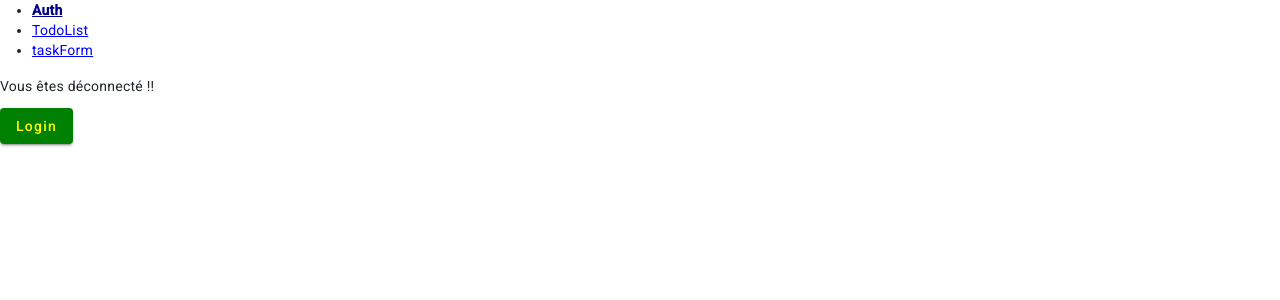
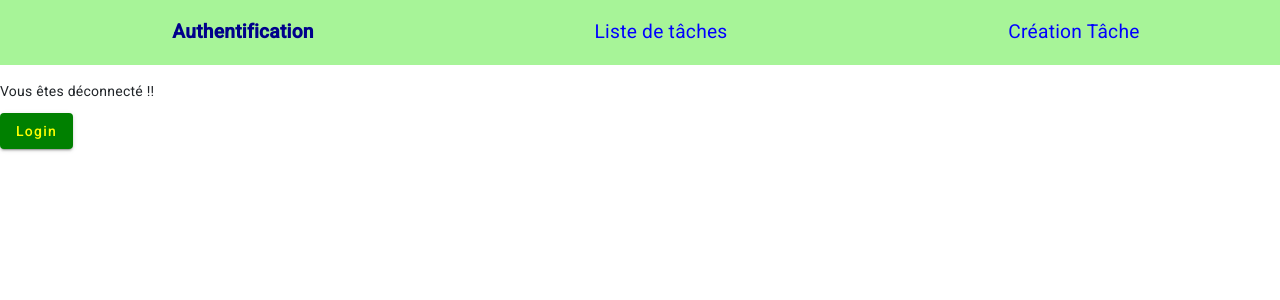
Before and after one commit to yannformation/todo, an Angular app: page /login in a window 1280 px wide. Shown: the top 300 px of the page. Built offline with nearby package versions, Linux system fonts and the light colour scheme.

Commit message:
amélioration css

```diff
--- a/src/app/components/nav/nav.component.html
+++ b/src/app/components/nav/nav.component.html
@@ -1,12 +1,12 @@
 <!-- <app-login></app-login> -->
 <ul>
   <li routerLinkActive="active" [routerLinkActiveOptions]="{exact: true}">
-    <a routerLink="login">Auth</a>
+    <a routerLink="login">Authentification</a>
   </li>
   <li routerLinkActive="active" [routerLinkActiveOptions]="{exact: true}">
-    <a routerLink="todolist">TodoList</a>
+    <a routerLink="todolist">Liste de tâches</a>
   <li routerLinkActive="active" [routerLinkActiveOptions]="{exact: true}">
-    <a routerLink="taskForm">taskForm</a>
+    <a routerLink="taskForm">Création Tâche</a>
   </li>
 </ul>
 <app-logout></app-logout>
--- a/src/app/components/nav/nav.component.scss
+++ b/src/app/components/nav/nav.component.scss
@@ -7,3 +7,21 @@
 a {
   color: blue;
 }
+
+ul{
+  display: flex;
+  justify-content: space-around;
+  background-color: rgb(167, 244, 152);
+  line-height: 4rem;
+}
+
+ul li a {
+  text-decoration: none;
+  font-size: 1.2rem;
+  text-align: center;
+
+}
+
+ul li{
+  list-style-type: none;
+}
--- a/src/app/components/task-form/task-form.component.html
+++ b/src/app/components/task-form/task-form.component.html
@@ -1,4 +1,7 @@
-
+<div class="card text-center">
+  <div class="card-header">Création d'une tâche
+  </div>
+  <div class="card-body">
   <form (ngSubmit)="onSubmit(taskForm)" #taskForm="ngForm">
     <input type="text" name="title" placeholder="Titre de la tâche" ngModel required>
     <input type="text" name="description" placeholder="Description" ngModel required>
@@ -7,6 +10,8 @@
       <option name="En Cours" value="En Cours">En Cours</option>
       <option name="terminé" value="Terminé">Terminé</option>
     </select>
-    <button type="submit" name="submit" [disabled]="!taskForm.valid">Valider</button>
+
+      <button type="submit" name="submit" [disabled]="!taskForm.valid">Valider</button> <!-- [disabled]="!taskForm.valid" pour bloquer bouton en cas de formulaire mal complété -->
 
     </form>
+  </div>
--- a/src/app/components/task-form/task-form.component.scss
+++ b/src/app/components/task-form/task-form.component.scss
@@ -1,9 +1,39 @@
+body{
+  display: flex;
+  justify-content: space-around;
+
+}
+
 form
 {
   margin: 20px;
   padding: 20px;
+  display: flex;
+  flex-direction: column!important;
 }
 
-input, select{
-  margin: 0 10px;
+input, select, button{
+  margin: 20px 10px;
+  padding: 10px;
+  border-radius: 10px;
+  border: none;
+  -webkit-box-shadow: 4px 4px 16px 5px rgba(97,97,97,0.61);
+  box-shadow: 4px 4px 16px 5px rgba(97,97,97,0.61);
 }
+
+.card-header{
+  font-weight: bold;
+  font-size: 1.5rem;
+}
+
+.card{
+  width: 40%;
+  margin: 20px auto;
+  -webkit-box-shadow: 4px 4px 16px 5px rgba(97,97,97,0.61);
+box-shadow: 4px 4px 16px 5px rgba(97,97,97,0.61);
+}
+
+.card-body{
+  background-color: rgb(233, 162, 112);
+
+}
--- a/src/app/components/task-form/task-form.component.ts
+++ b/src/app/components/task-form/task-form.component.ts
@@ -23,7 +23,7 @@ export class TaskFormComponent {
     this.task = this.todo.getTaskById(id);
   }
 
-//pour valider le formulaire d'ajout de tâches
+//pour valider le formulaire et ajouter des tâches
   onSubmit(taskForm: NgForm){
     let title = taskForm.value.title;
     let description = taskForm.value.description;
--- a/src/app/components/task/task.component.scss
+++ b/src/app/components/task/task.component.scss
@@ -30,4 +30,5 @@ li a{
 div{
   display: flex;
   justify-content: space-around;
+  margin-top: 20px;
 }
```
Lines whose indentation alone changed are shown as unchanged.
